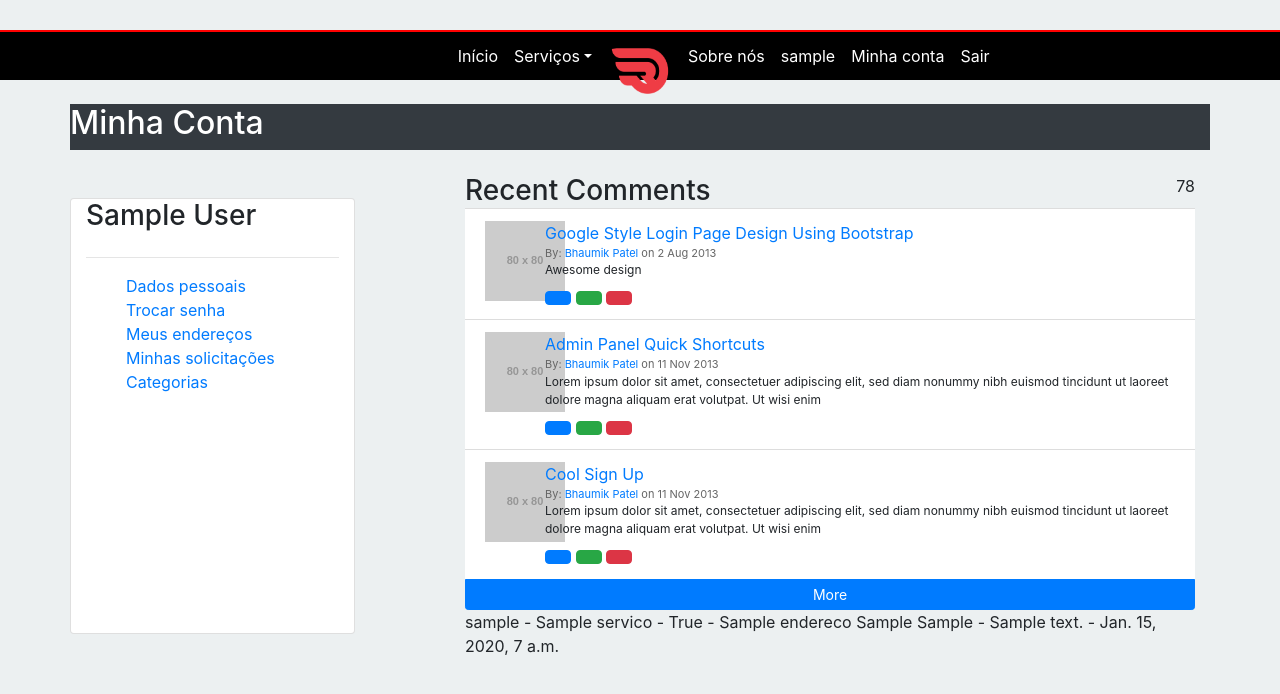
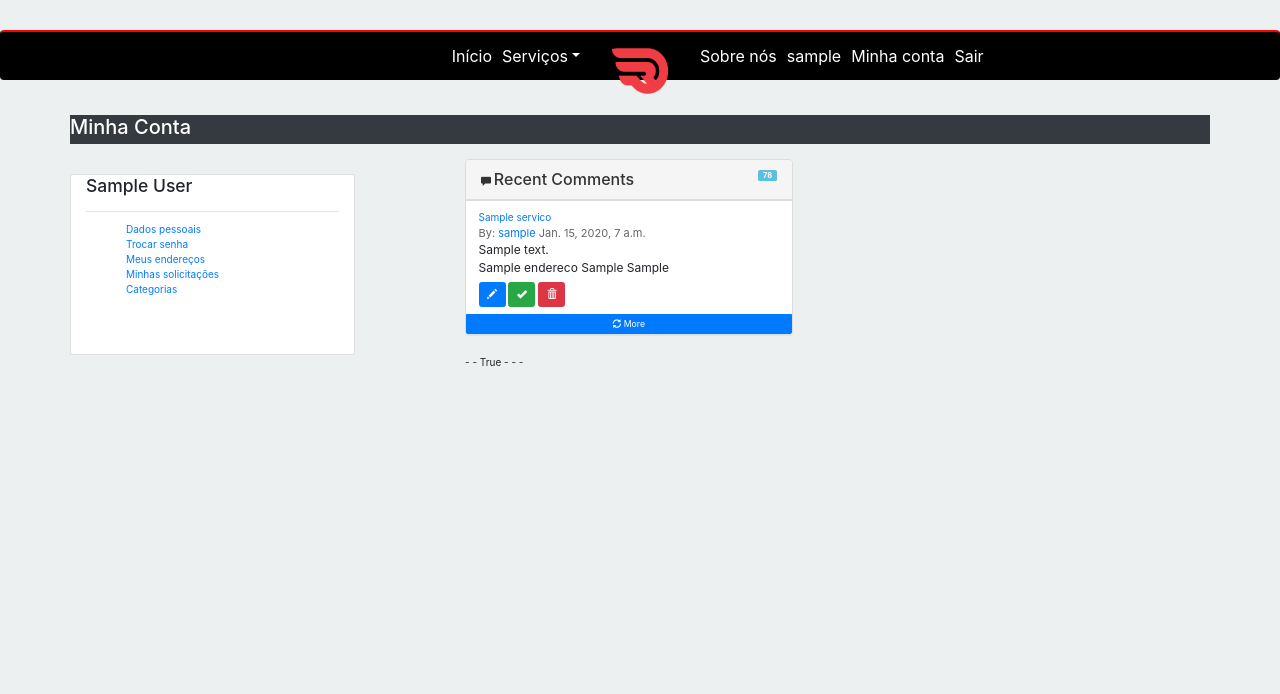
Before and after one commit to doyleSM/projeto2-ruffus, a Django app: page /orcamentos/solicitacoes-abertas/ in a window 1280 px wide. Shown: the top 694 px of the page. Run offline with Django 3.2, Linux system fonts and the light colour scheme; a user stored in the database is signed in; tables that the repository leaves empty hold one stand-in row (values such as "Sample post"); grey boxes labelled with a size stand in for pictures from a placeholder-image service; some libraries are stand-ins or nearby versions.

Commit message:
ajustes tela solicitaçoes

```diff
--- a/orcamentos/templates/orcamentos/solicitacoes_prestador.html
+++ b/orcamentos/templates/orcamentos/solicitacoes_prestador.html
@@ -2,6 +2,7 @@
 {% load static %}
 {% block script %}
     <link href="{% static 'bootstrap/css/prestador_lista_solicitacoes.css' %}" rel="stylesheet">
+    <link href="//netdna.bootstrapcdn.com/bootstrap/3.0.0/css/bootstrap.min.css" rel="stylesheet">
 
 {% endblock %}
 
@@ -21,18 +22,22 @@
                 <ul class="list-group">
                     <li class="list-group-item">
                         <div class="row">
+                            {% for solicitacao in solicitacoes %}
                             <div class="col-xs-2 col-md-1">
                                 <img src="http://placehold.it/80" class="img-circle img-responsive" alt="" /></div>
                             <div class="col-xs-10 col-md-11">
                                 <div>
                                     <a href="http://www.jquery2dotnet.com/2013/10/google-style-login-page-desing-usign.html">
-                                        Google Style Login Page Design Using Bootstrap</a>
+                                        {{ solicitacao.servico }}</a>
                                     <div class="mic-info">
-                                        By: <a href="#">Bhaumik Patel</a> on 2 Aug 2013
+                                        By: <a href="#">{{ solicitacao.cliente }} </a> {{ solicitacao.hora_solicitacao }}
                                     </div>
                                 </div>
                                 <div class="comment-text">
-                                    Awesome design
+                                    {{ solicitacao.descricao }}
+                                </div>
+                                <div class="comment-text">
+                                    {{ solicitacao.endereco }}
                                 </div>
                                 <div class="action">
                                     <button type="button" class="btn btn-primary btn-xs" title="Edit">
@@ -46,64 +51,7 @@
                                     </button>
                                 </div>
                             </div>
-                        </div>
-                    </li>
-                    <li class="list-group-item">
-                        <div class="row">
-                            <div class="col-xs-2 col-md-1">
-                                <img src="http://placehold.it/80" class="img-circle img-responsive" alt="" /></div>
-                            <div class="col-xs-10 col-md-11">
-                                <div>
-                                    <a href="http://bootsnipp.com/BhaumikPatel/snippets/Obgj">Admin Panel Quick Shortcuts</a>
-                                    <div class="mic-info">
-                                        By: <a href="#">Bhaumik Patel</a> on 11 Nov 2013
-                                    </div>
-                                </div>
-                                <div class="comment-text">
-                                    Lorem ipsum dolor sit amet, consectetuer adipiscing elit, sed diam nonummy nibh
-                                    euismod tincidunt ut laoreet dolore magna aliquam erat volutpat. Ut wisi enim
-                                </div>
-                                <div class="action">
-                                    <button type="button" class="btn btn-primary btn-xs" title="Edit">
-                                        <span class="glyphicon glyphicon-pencil"></span>
-                                    </button>
-                                    <button type="button" class="btn btn-success btn-xs" title="Approved">
-                                        <span class="glyphicon glyphicon-ok"></span>
-                                    </button>
-                                    <button type="button" class="btn btn-danger btn-xs" title="Delete">
-                                        <span class="glyphicon glyphicon-trash"></span>
-                                    </button>
-                                </div>
-                            </div>
-                        </div>
-                    </li>
-                    <li class="list-group-item">
-                        <div class="row">
-                            <div class="col-xs-2 col-md-1">
-                                <img src="http://placehold.it/80" class="img-circle img-responsive" alt="" /></div>
-                            <div class="col-xs-10 col-md-11">
-                                <div>
-                                    <a href="http://bootsnipp.com/BhaumikPatel/snippets/4ldn">Cool Sign Up</a>
-                                    <div class="mic-info">
-                                        By: <a href="#">Bhaumik Patel</a> on 11 Nov 2013
-                                    </div>
-                                </div>
-                                <div class="comment-text">
-                                    Lorem ipsum dolor sit amet, consectetuer adipiscing elit, sed diam nonummy nibh
-                                    euismod tincidunt ut laoreet dolore magna aliquam erat volutpat. Ut wisi enim
-                                </div>
-                                <div class="action">
-                                    <button type="button" class="btn btn-primary btn-xs" title="Edit">
-                                        <span class="glyphicon glyphicon-pencil"></span>
-                                    </button>
-                                    <button type="button" class="btn btn-success btn-xs" title="Approved">
-                                        <span class="glyphicon glyphicon-ok"></span>
-                                    </button>
-                                    <button type="button" class="btn btn-danger btn-xs" title="Delete">
-                                        <span class="glyphicon glyphicon-trash"></span>
-                                    </button>
-                                </div>
-                            </div>
+                            {% endfor %}
                         </div>
                     </li>
                 </ul>
@@ -115,9 +63,9 @@
 
 
 {% for solicitacao in solicitacoes %}
-    {{ solicitacao.cliente }} - {{ solicitacao.servico }} -
-    {{ solicitacao.aberta }} - {{ solicitacao.endereco }} -
-    {{ solicitacao.descricao }} - {{ solicitacao.hora_solicitacao }}
+    -  -
+    {{ solicitacao.aberta }} -  -
+     -
     <br/>
 {% endfor %}
 {% endblock %}
```
